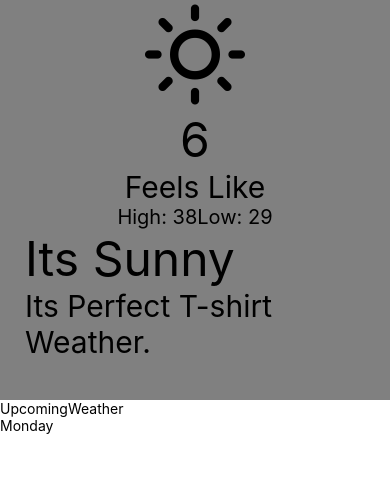
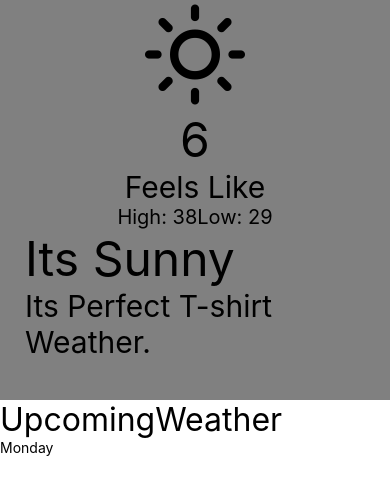
Before and after one commit to Ali7040/WeatherApp, a React Native app: screen / in a window 390 px wide. Shown: the top 494 px of the page. Built offline with nearby package versions, Linux system fonts and the light colour scheme.

Commit message:
update file

```diff
--- a/src/components/UpcomingWeather.js
+++ b/src/components/UpcomingWeather.js
@@ -1,12 +1,12 @@
 import React from "react"
-import { StatusBar, Text, View, SafeAreaView, StyleSheet } from 'react-native';
+import { Text, View, SafeAreaView, StyleSheet } from 'react-native';
 
 
 const UpcomingWeather = ()=>{
 
     return(
         <SafeAreaView style={styles.container}>
-            <Text>UpcomingWeather</Text>
+            <Text style = {styles.title}>UpcomingWeather</Text>
             <View>
                 <Text>
                     Monday
@@ -19,6 +19,11 @@ const UpcomingWeather = ()=>{
 const styles = StyleSheet.create({
     container : {
         flex: 1
-    }
+    },
+    title: {
+        fontSize : 32,
+        color : "black",
+
+    },
 })
 export default UpcomingWeather
```
